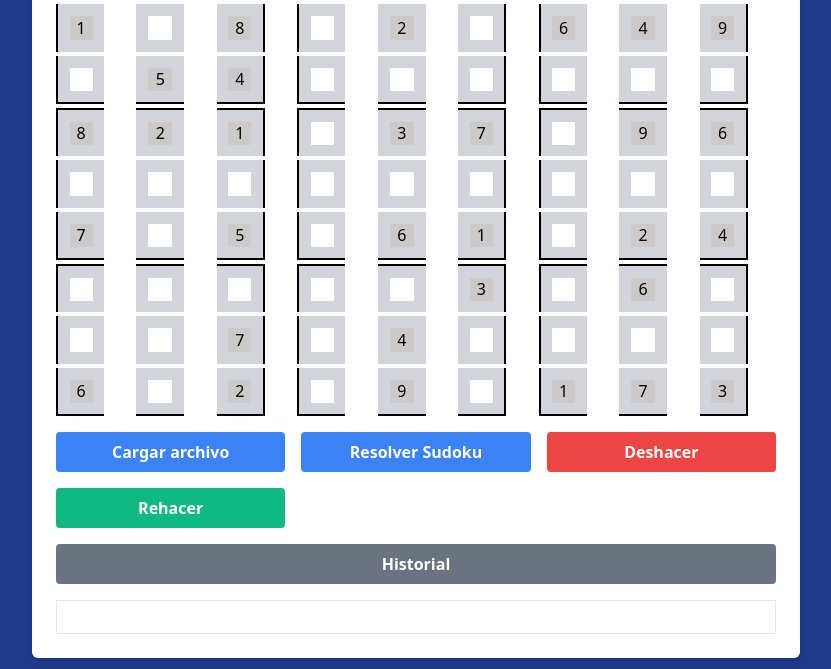
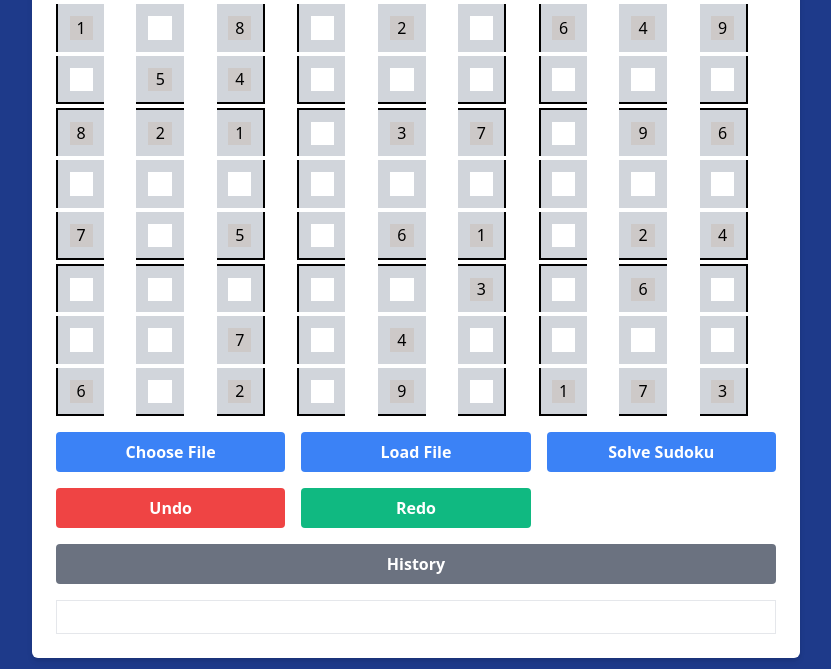
Before and after one commit to santiangofrancozx/TheSudoku, a plain HTML site: page index.html in a window 1280 px wide. Shown: the part 131-800 px from the top of the page, without its empty margins (224-1055 px from the left). Drawn offline with nearby package versions, Linux system fonts and the light colour scheme.

Commit message:
chose and load file, better UI, sector checker file

```diff
--- a/index.html
+++ b/index.html
@@ -16,32 +16,35 @@
     <div id="sugerencias-container" class="mt-2 max-h-32 overflow-y-auto"></div>
 
     <div id="sudoku-board" class="grid grid-cols-9 gap-1">
-      <!--My Suodku Board-->
+      <!--My Sudoku Board-->
     </div>
 
     <div class="mt-4 grid grid-cols-1 sm:grid-cols-2 lg:grid-cols-3 gap-4">
       <div>
-        <input type="file" id="file-input" class="hidden">
+        <input type="file" id="file-input" class="hidden" accept=".txt, .csv"> <!-- Accepts txt and csv files -->
         <label for="file-input" class="cursor-pointer bg-blue-500 hover:bg-blue-700 text-white font-bold py-2 px-4 rounded transition-all duration-200 block text-center">
-          Cargar archivo
+          Choose File
         </label>
       </div>
       <div>
-        <button onclick="solveSudoku()" class="bg-blue-500 hover:bg-blue-700 text-white font-bold py-2 px-4 rounded transition-all duration-200 w-full">Resolver Sudoku</button>
+        <button onclick="loadFile()" class="bg-blue-500 hover:bg-blue-700 text-white font-bold py-2 px-4 rounded transition-all duration-200 w-full">Load File</button>
       </div>
       <div>
-        <button onclick="deshacer3()" class="bg-red-500 hover:bg-red-700 text-white font-bold py-2 px-4 rounded transition-all duration-200 w-full">Deshacer</button>
+        <button onclick="solveSudoku()" class="bg-blue-500 hover:bg-blue-700 text-white font-bold py-2 px-4 rounded transition-all duration-200 w-full">Solve Sudoku</button>
       </div>
       <div>
-        <button onclick="rehacer3()" class="bg-green-500 hover:bg-green-700 text-white font-bold py-2 px-4 rounded transition-all duration-200 w-full">Rehacer</button>
+        <button onclick="deshacer3()" class="bg-red-500 hover:bg-red-700 text-white font-bold py-2 px-4 rounded transition-all duration-200 w-full">Undo</button>
+      </div>
+      <div>
+        <button onclick="rehacer3()" class="bg-green-500 hover:bg-green-700 text-white font-bold py-2 px-4 rounded transition-all duration-200 w-full">Redo</button>
       </div>
       <div class="sm:col-span-2 lg:col-span-3">
-        <button onclick="showHistorial()" class="bg-gray-500 hover:bg-gray-700 text-white font-bold py-2 px-4 rounded transition-all duration-200 w-full">Historial</button>
+        <button onclick="showHistorial()" class="bg-gray-500 hover:bg-gray-700 text-white font-bold py-2 px-4 rounded transition-all duration-200 w-full">History</button>
       </div>
     </div>
 
     <div id="historial-container" class="mt-4 max-h-48 overflow-y-auto border p-4">
-      <!-- Tu contenido histórico aquí -->
+      <!-- Your historical content here -->
     </div>
 
   </div>
@@ -51,7 +54,6 @@
   <script src="pila.js"></script>
   <script src="tablaHash.js"></script>
   <script src="sudoku.js"></script>
-
 </body>
 
 </html>
--- a/sudoku.js
+++ b/sudoku.js
@@ -285,16 +285,18 @@ function isValidSudokuDocument(contents) {
             return false;
         }
     }
-    // for(let i = 0; i<9; i+3){
-    //     for(let j = 0; j<9; j+3){
-    //         if(checkSubgridForDuplicates(arrayOfArrays, i, j)){
-    //             alert("No tamos melos en los sectores brodel");
-    //             return false;
-    //         }
-    //     }
-    // }
 
-    // Verificar que haya exactamente 9 líneas
+    //check sectors
+    for(let i = 0; i<9; i++){
+        for(let j = 0; j<9; j++){
+            if(checkSubgridForDuplicates(arrayOfArrays, i, j)){
+                alert("No tamos melos en los sectores brodel");
+                return false;
+            }
+        }
+    }
+
+
 
 
 
@@ -496,7 +498,7 @@ async function solveSudoku() {
                 if (!cell.classList.contains("user-input")) {
                     cell.value = sudokuArray[row][col];
                     cell.classList.add("solved");
-                    //           await sleep(20); // Add a delay for visualization
+                    //await sleep(20); // Add a delay for visualization
                 }
             }
         }
```
